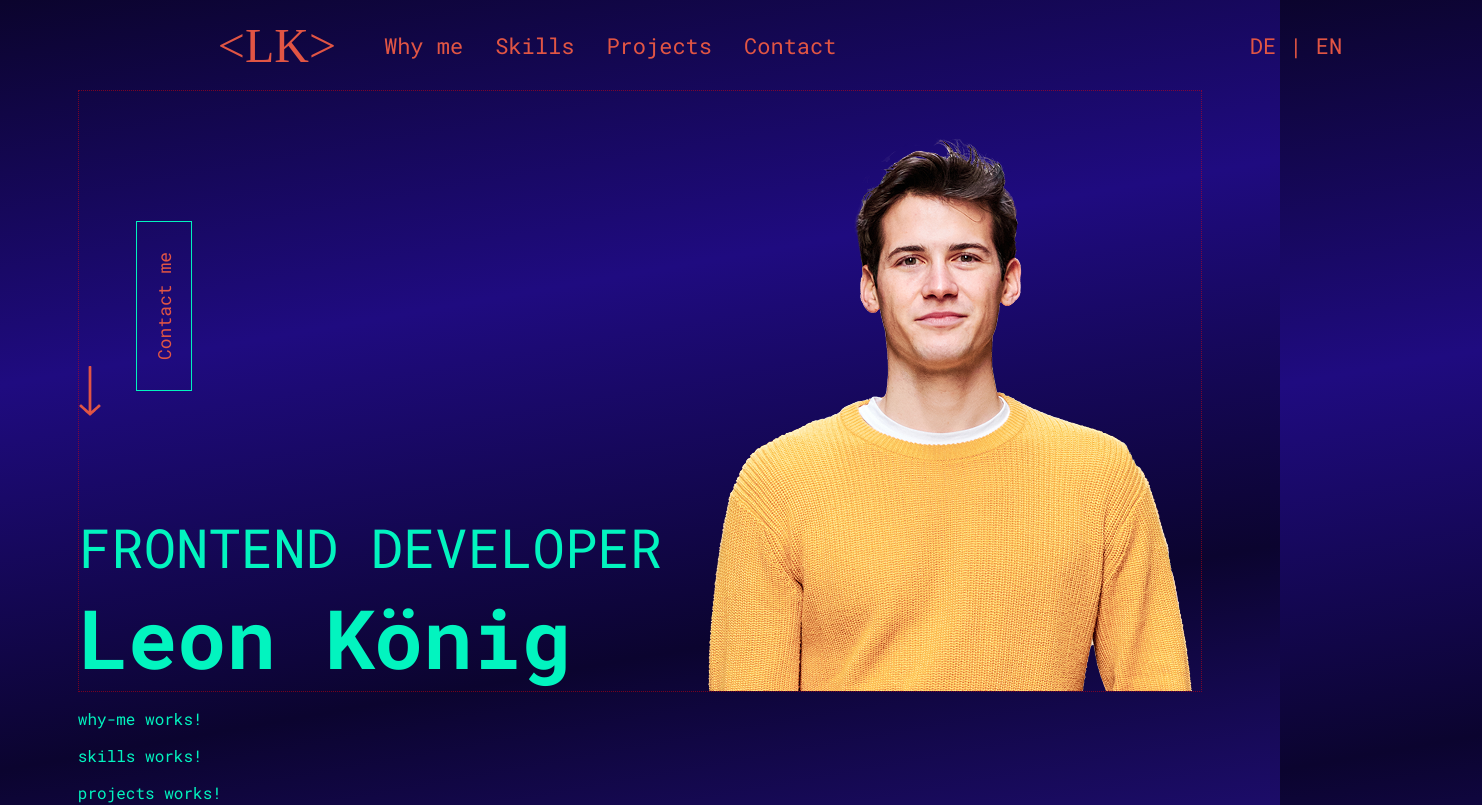
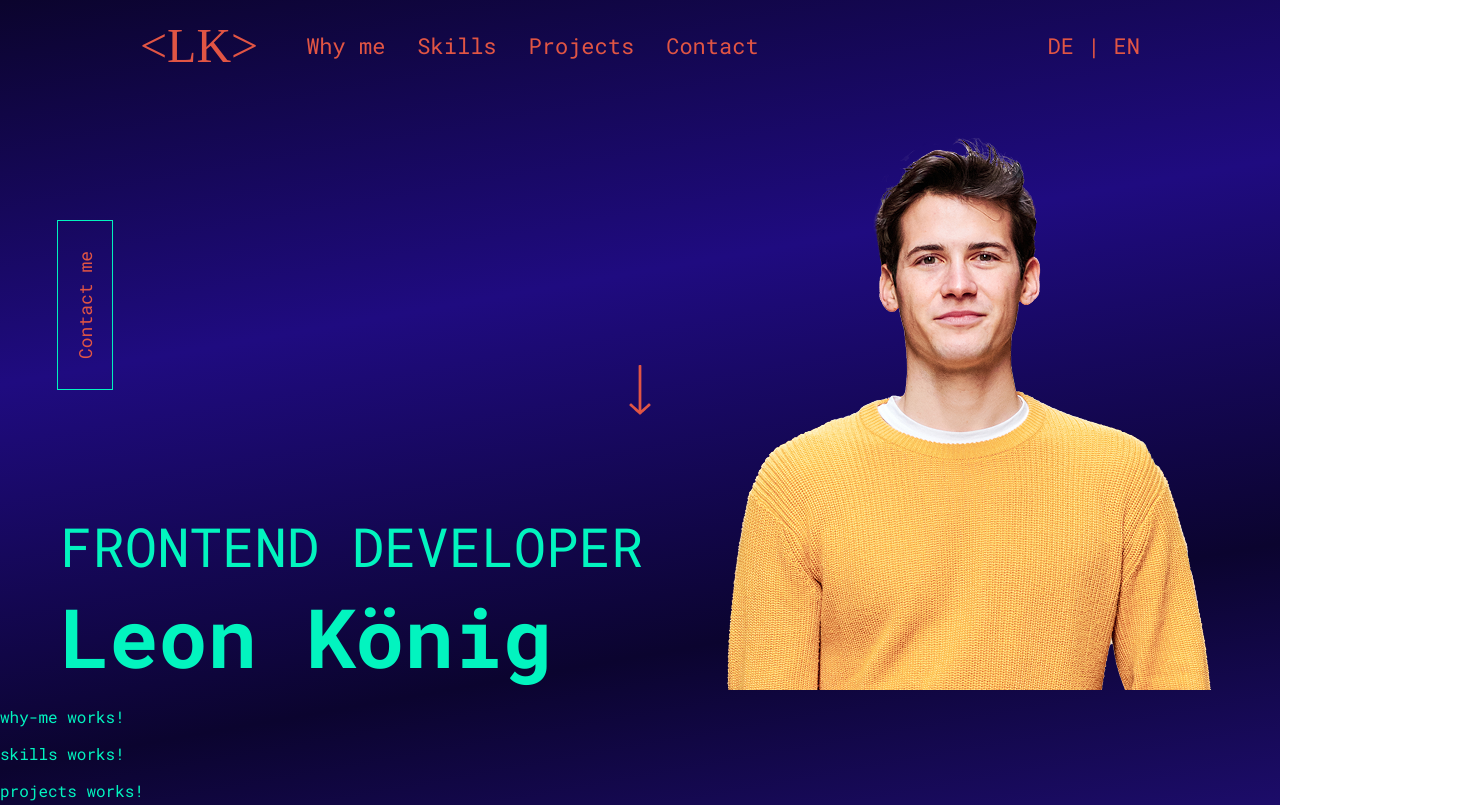
Before and after one commit to LeonKoenig17/portfolio, an Angular app: page / in a window 1280 px wide. Shown: the top 805 px of the page, 1482 px wide, since content can reach past the window. Built offline with nearby package versions, Linux system fonts and the light colour scheme; a web font is replaced by a local one.

Commit message:
landing page layout finished

```diff
--- a/src/app/main-content/landing-page/landing-page.component.html
+++ b/src/app/main-content/landing-page/landing-page.component.html
@@ -1,4 +1,5 @@
 <section>
+    <div id="content">
         <img src="./assets/images/arrow-down.png" alt="arrow">
         <a href="">Contact me</a>
         <div>
@@ -8,4 +9,5 @@
         <div>
             <img src="./assets/images/cover-image.png" alt="">
         </div>
+    </div>
 </section>
--- a/src/app/main-content/landing-page/landing-page.component.scss
+++ b/src/app/main-content/landing-page/landing-page.component.scss
@@ -1,9 +1,11 @@
 @import "./../../../styles.scss";
 
 section {
-    border: 1px dotted rgba(255, 0, 0, 0.437);
+    @include dFlex();
+    #content {
         @include dFlex($jc: space-between);
-    height: 600px;
+        @include contentLimit(600px);
+        position: relative;
         >div {
             @include dFlex($jc: flex-end, $ai: flex-start);
             height: 100%;
@@ -20,9 +22,12 @@ section {
         }
         >img {
             position: absolute;
+            left: 50%;
+            transform: translateX(-50%);
         }
         >a {
             position: absolute;
+            left: 0;
             font-size: 18px;
             color: $secondary-font-color;
             transform: rotate(-90deg) translate(50%);
@@ -30,3 +35,4 @@ section {
             padding: 15px 30px;
         }
     }
+}
--- a/src/app/shared/components/header/header.component.html
+++ b/src/app/shared/components/header/header.component.html
@@ -1,4 +1,5 @@
 <section>
+    <div id="content">
         <div>
             <span class="headerLogo">&lt;LK&gt;</span> <!--"<LK>"-->
             <nav>
@@ -9,4 +10,5 @@
             </nav>
         </div>
         <div>DE | EN</div>
+    </div>
 </section>
--- a/src/app/shared/components/header/header.component.scss
+++ b/src/app/shared/components/header/header.component.scss
@@ -1,11 +1,10 @@
 @import "./../../../../styles.scss";
 
 section {
+    @include dFlex();
+    #content {
         @include dFlex($jc: space-between);
-    height: 90px;
-    width: 100%;
-    max-width: 1440px;
-    padding: 0 140px;
+        @include contentLimit(90px, $padX: 140px);
         >div {
             @include dFlex();
             gap: 48px;
@@ -23,6 +22,7 @@ section {
             font-size: 22px;
         }
     }
+}
 
 section * {
     color: $secondary-font-color;
--- a/src/styles.scss
+++ b/src/styles.scss
@@ -14,13 +14,18 @@
     align-items: $ai;
 }
 
+@mixin contentLimit($height, $padY: 0px, $padX: 60px) {
+    height: $height;
+    width: 100%;
+    max-width: calc(1440px - $padX * 2);
+    padding: $padY $padX;
+}
+
 $primary-font-color: #02F4BF;
 $secondary-font-color: #E15544;
 
 body {
-    @include dFlex($ai: unset);
     min-height: 100vh;
-    // width: 100%;
     margin: 0;
     background: linear-gradient(170deg, #0B042D, #1F0B80, #0B042F, #241085);
 }
```
Lines whose indentation alone changed are shown as unchanged.
